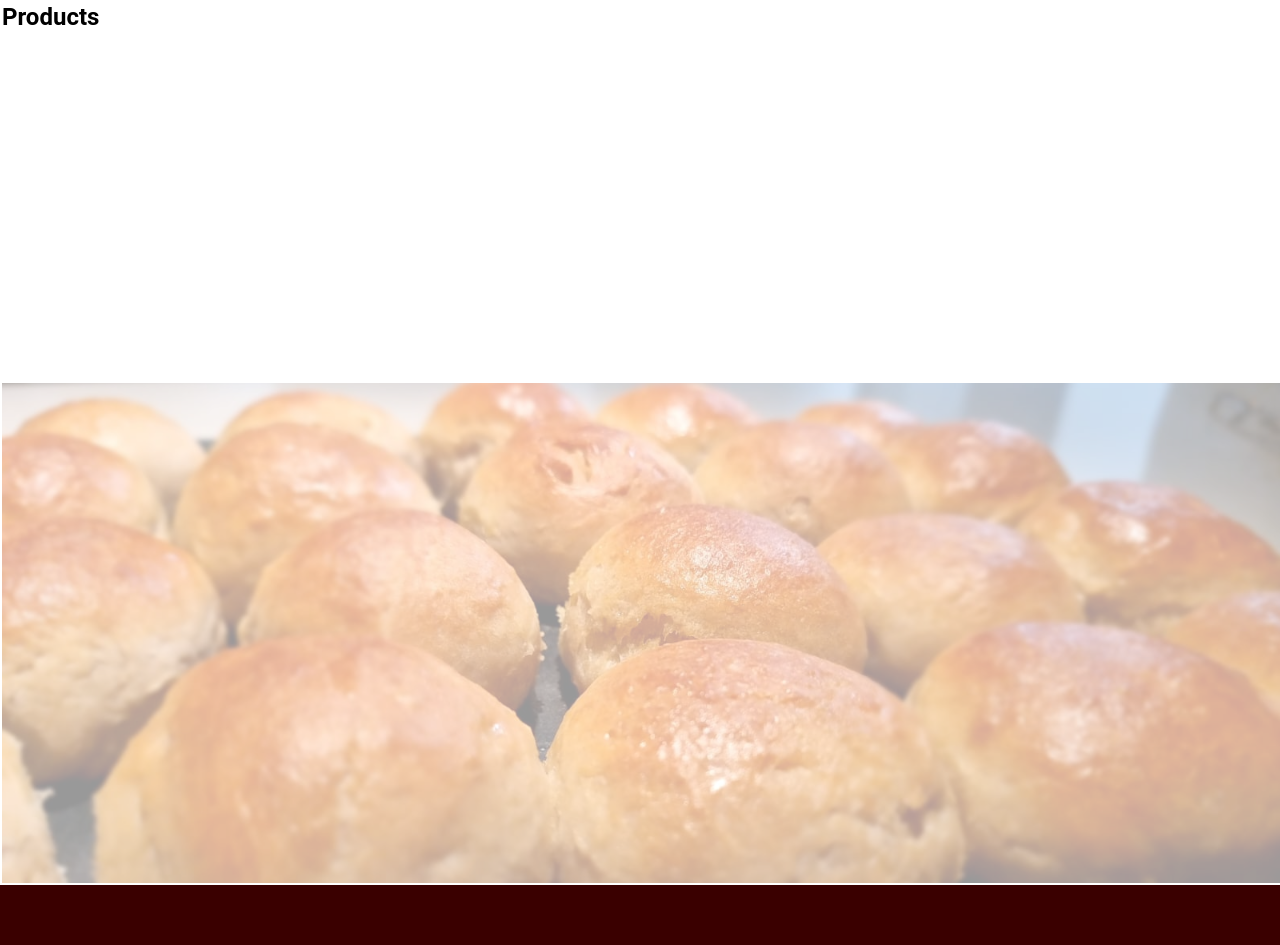
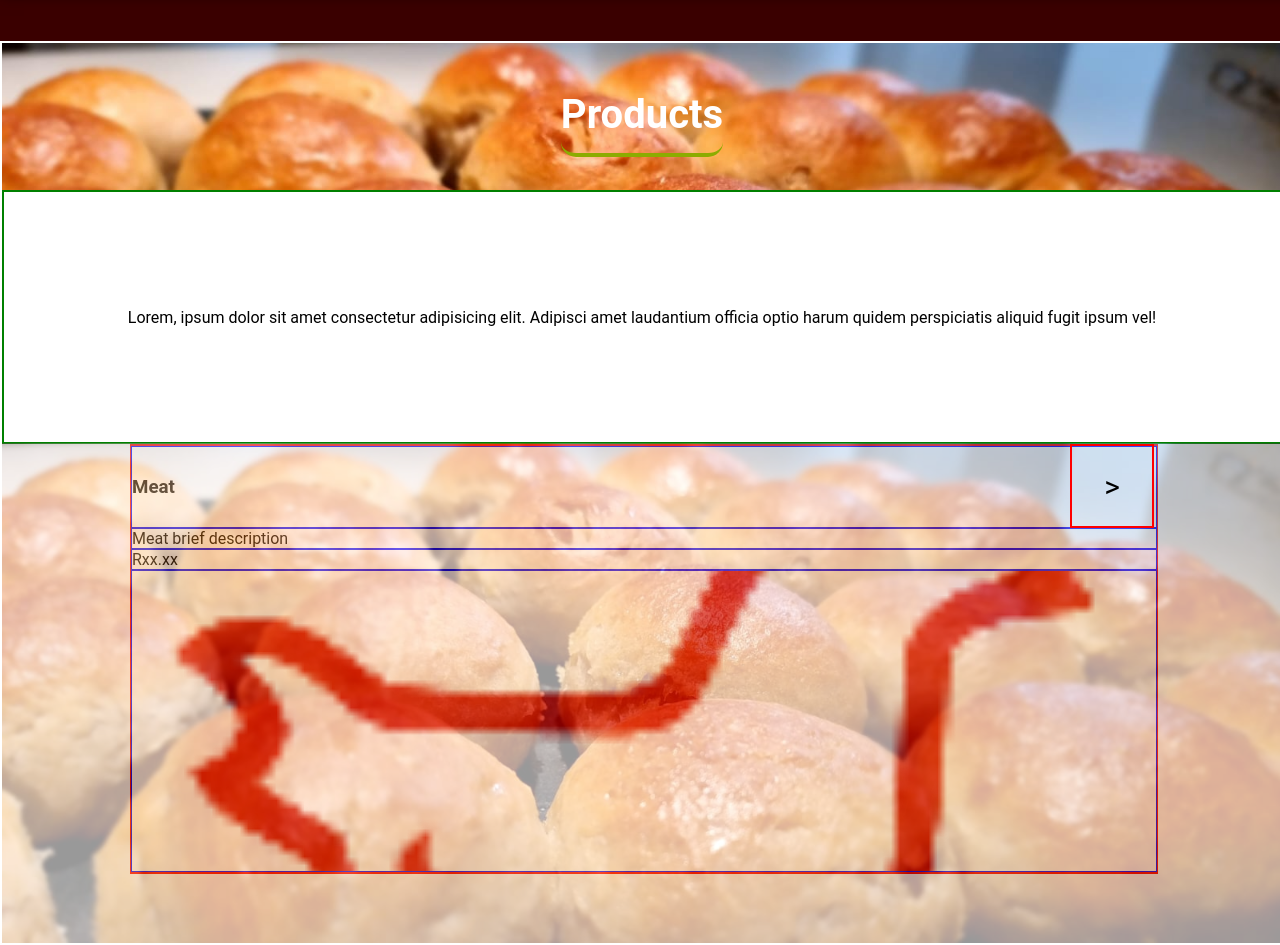
Before and after one commit to Botlhale-Setou/bnkchicken, a plain HTML site: page home.html in a window 1280 px wide. Shown: the part 819-1764 px from the top of the page. Before the commit the page ends 1704 px from the top, so only its background shows below. Drawn offline with Linux system fonts and the light colour scheme.

Commit message:
Start products section; dynamically create structure

```diff
--- a/home.html
+++ b/home.html
@@ -3,7 +3,7 @@
 <head>
 	<meta charset="UTF-8">
 	<meta http-equiv="X-UA-Compatible" content="IE=edge">
-	<meta name="viewport" content="width=device-width, initial-scale=1.0">
+	<meta name="viewport" content="width=device-width, initial-scale=1.0, max-scale=1.0, user-scalable=0">
 	<link rel="stylesheet" href="./styles.css">
 	<title>BNK Chicken | Home</title>
 </head>
@@ -89,11 +89,7 @@
 
 	<!-- P R O D U C T S  S E C T I O N__________________ -->
 	<div id="products-sec">
-		<img src="./artwork/products/bg.jpeg" alt="Background buns!" id="bg">
-		<h2 class="" id="products-title">Products</h2>
-    <section class="" id="products">
-			<article></article>
-		</section>
+		<!-- Dynamically created in productsSec object (scripts.js) -->
 	</div>
 
 	<!-- S C R I P T S  S E C T I O N__________________ -->
--- a/scripts.js
+++ b/scripts.js
@@ -7,9 +7,12 @@ const menu = document.querySelector('#menu');
 const contact = document.querySelector('#main-contact');
 const minigame = document.querySelector('#minigame');
 const btnX = document.querySelector('#btnX');
+const productsSec = document.querySelector('#products-sec');
+const next = document.querySelector('#next');
 
 let indexSlider = 1;
 let indexSlider2 = 1;
+let indexProducts = 1;
 let active = false;
 
 const dataMod = {
@@ -19,6 +22,53 @@ const dataMod = {
   price: [90, 90, 90, 90, 90, 'Variable pricing'],
   images: ['./artwork/products/'],
 };
+
+productsSec.innerHTML = `
+<img src="./artwork/products/bg.jpeg" alt="Background buns!" id="bg">
+		<div class="" id="products-title-container">
+			<h2 class="" id="products-title">Products</h2>
+    </div>
+		<p class="products-forward" id="products-forward">Lorem, ipsum dolor sit amet consectetur adipisicing elit. Adipisci amet laudantium officia optio harum quidem perspiciatis aliquid fugit ipsum vel!</p>
+		<div id="next">></div>
+		<section class="" id="products">
+			<article class="product-card">
+				<h3 class="p-name" id="p-name1">Meat</h3>
+				<p class="p-bdesc" id="p-bdesc1">Meat brief description</p>
+				<p class="p-price" id="p-price1">Rxx.xx</p>
+				<img src="./artwork/logo.png" alt="" class="p-img" id="p-img1">
+			</article>
+			<article class="product-card">
+				<h3 class="p-name" id="p-name2">Meat</h3>
+				<p class="p-bdesc" id="p-bdesc2">Meat brief description</p>
+				<p class="p-price" id="p-price2">Rxx.xx</p>
+				<img src="./artwork/logo.png" alt="" class="p-img" id="p-img2">
+			</article>
+			<article class="product-card">
+				<h3 class="p-name" id="p-name3">Meat</h3>
+				<p class="p-bdesc" id="p-bdesc3">Meat brief description</p>
+				<p class="p-price" id="p-price3">Rxx.xx</p>
+				<img src="./artwork/logo.png" alt="" class="p-img" id="p-img3">
+			</article>
+			<article class="product-card">
+				<h3 class="p-name" id="p-name4">Meat</h3>
+				<p class="p-bdesc" id="p-bdesc4">Meat brief description</p>
+				<p class="p-price" id="p-price4">Rxx.xx</p>
+				<img src="./artwork/logo.png" alt="" class="p-img" id="p-img4">
+			</article>
+			<article class="product-card">
+				<h3 class="p-name" id="p-name5">Meat</h3>
+				<p class="p-bdesc" id="p-bdesc5">Meat brief description</p>
+				<p class="p-price" id="p-price5">Rxx.xx</p>
+				<img src="./artwork/logo.png" alt="" class="p-img" id="p-img5">
+			</article>
+			<article class="product-card">
+				<h3 class="p-name" id="p-name6">Meat</h3>
+				<p class="p-bdesc" id="p-bdesc6">Meat brief description</p>
+				<p class="p-price" id="p-price6">Rxx.xx</p>
+				<img src="./artwork/logo.png" alt="" class="p-img" id="p-img6">
+			</article>
+		</section>
+`;
 
 btnBurger.addEventListener('click', () => {
   if (active === false) {
@@ -113,3 +163,7 @@ btnX.addEventListener('click', () => {
   contact.style.left = '-80vw';
   minigame.style.right = 0;
 });
+
+next.addEventListener('click', () => {
+
+});
--- a/styles.css
+++ b/styles.css
@@ -4,13 +4,14 @@ body {
 	/* _________________________Variables */
 	--color-primary: rgb(140, 172, 0);
 	--color-secondary: rgb(255, 255, 255);
+	--color-tertiary: rgb(58, 0, 0);
 	/* _________________________Styling */
 	margin: 0;
 	padding: 0;
 	overflow-x: hidden;
 	font-family: 'Roboto', sans-serif;
 	box-sizing: border-box;
-	background-color: rgb(58, 0, 0);
+	background-color: var(--color-tertiary);
 }
 
 /* ___________________________G L O B A L  S E C T I O N */
@@ -56,6 +57,8 @@ ul {
 	z-index: -2;
 	height: 30vh;
 	transition-duration: 800ms;
+	box-shadow: 0 10px 15px rgba(0, 0, 0, 0.6);
+	border-bottom: 3px solid var(--color-primary);
 }
 
 .slider2-img {
@@ -256,6 +259,8 @@ h1 {
 	height: 900px;
 	width: 100vw;
 	background-color: white;
+	z-index: -3;
+	margin-top: 60px;
 }
 
 #bg {
@@ -266,6 +271,103 @@ h1 {
 	object-fit: cover;
 	opacity: 40%;
 }
+
+#products-title-container {
+	height: fit-content;
+	background-image: url('./artwork/products/bg.jpeg');
+	background-size: 100vw;
+	background-position-y: -100px;
+	width: 100vw;
+	display: flex;
+	justify-content: center;
+}
+
+#products-title {
+	padding: 15px 0 15px 0;
+	text-align: center;
+	font-size: 40px;
+	color: var(--color-secondary);
+	width: fit-content;
+	border-bottom: 4px solid var(--color-primary);
+	border-radius: 15px;
+}
+
+.products-forward {
+	border: 2px solid green;
+	margin-top: 0;
+	height: 190px;
+	text-align: center;
+	display: flex;
+	align-items: center;
+	justify-content: center;
+	padding: 30px;
+	margin-bottom: 0;
+}
+
+#next {
+	position: absolute;
+	margin-right: 10vw;
+	right: 0;
+	border: 2px solid red;
+  width: 80px;
+	height: 80px;
+  font-size: 30px;
+	display: flex;
+	justify-content: center;
+	align-items: center;
+}
+
+#products {
+	display: flex;
+}
+
+.product-card {
+	border: 2px solid red;
+	margin: 0 10vw 0 10vw;
+	display: flex;
+	flex-direction: column;
+	align-items: center;
+	justify-content: center;
+	width: 80vw;
+	transition-duration: 600ms;
+}
+
+.p-name {
+	border: 1px solid blue;
+	margin: 0;
+	height: 80px;
+	display: flex;
+	align-items: center;
+	width: 100%;
+}
+
+.p-bdesc {
+	border: 1px solid blue;
+	margin: 0;
+	display: flex;
+	align-items: center;
+	width: 100%;
+}
+
+.p-price {
+	border: 1px solid blue;
+	margin: 0;
+	display: flex;
+	align-items: center;
+	width: 100%;
+}
+
+.p-img {
+	border: 1px solid blue;
+	margin: 0;
+	display: flex;
+	align-items: center;
+	justify-content: center;
+	height: 300px;
+	width: 80vw;
+	object-fit: cover;
+}
+
 
 /* ___________________________M O B I L E  S E C T I O N */
 @media only screen and (max-width: 768px) {
```
